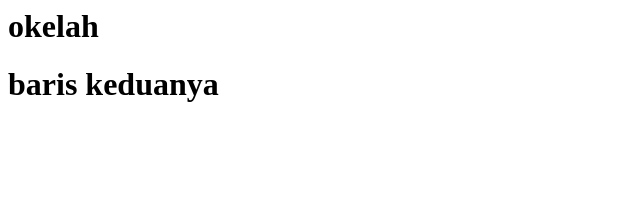
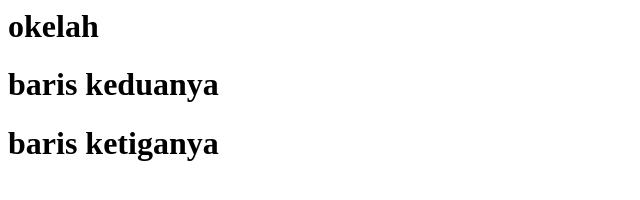
Before and after one commit to asilitonga/belajar-remotessh, a plain HTML site: page filebranch-server1.html in a window 1280 px wide. Shown: the whole page, without its empty margins (0-640 px from the left). Drawn offline with Linux system fonts and the light colour scheme.

Commit message:
baris ketiga di file branchserver

```diff
--- a/filebranch-server1.html
+++ b/filebranch-server1.html
@@ -2,5 +2,6 @@
     <body>
         <h1>okelah</h1>
         <h1>baris keduanya</h1>
+        <h1>baris ketiganya</h1>
     </body>
 </html>
```
